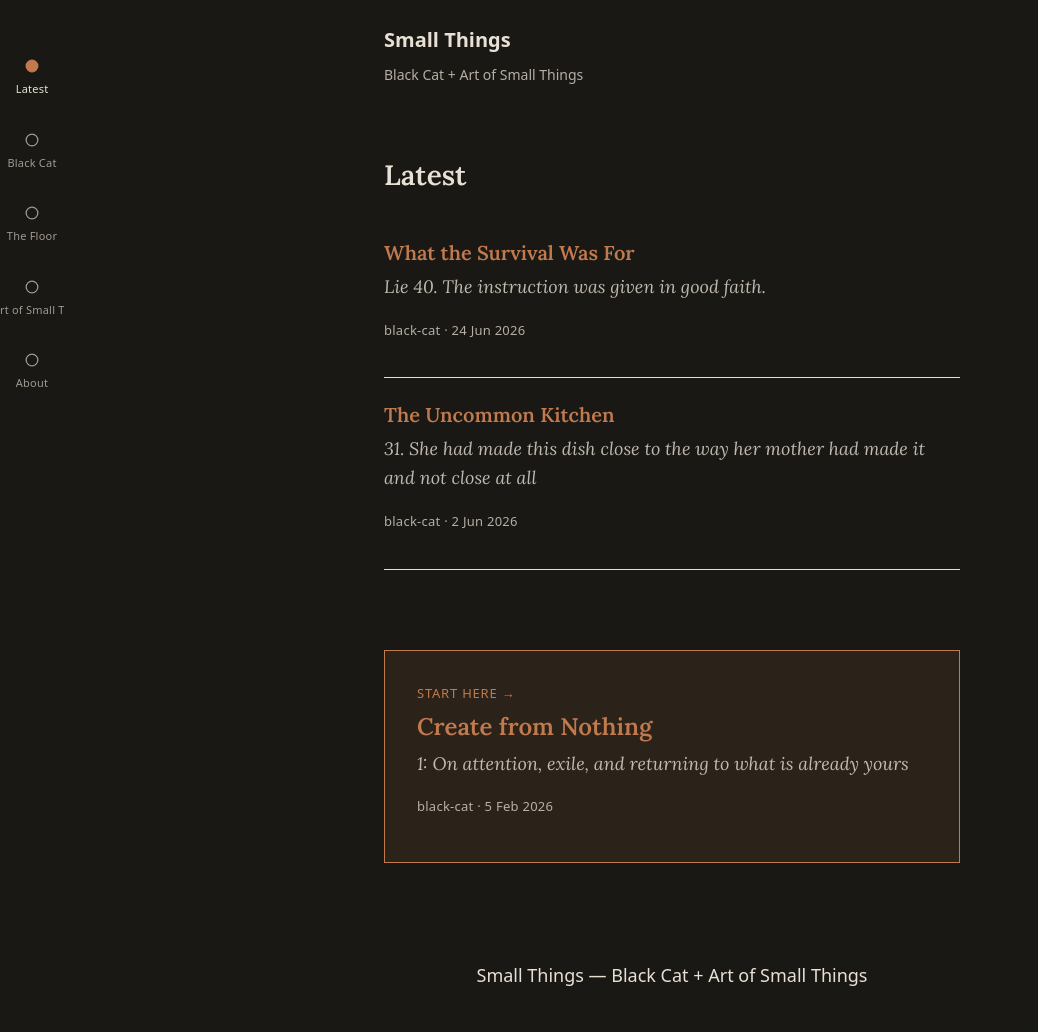
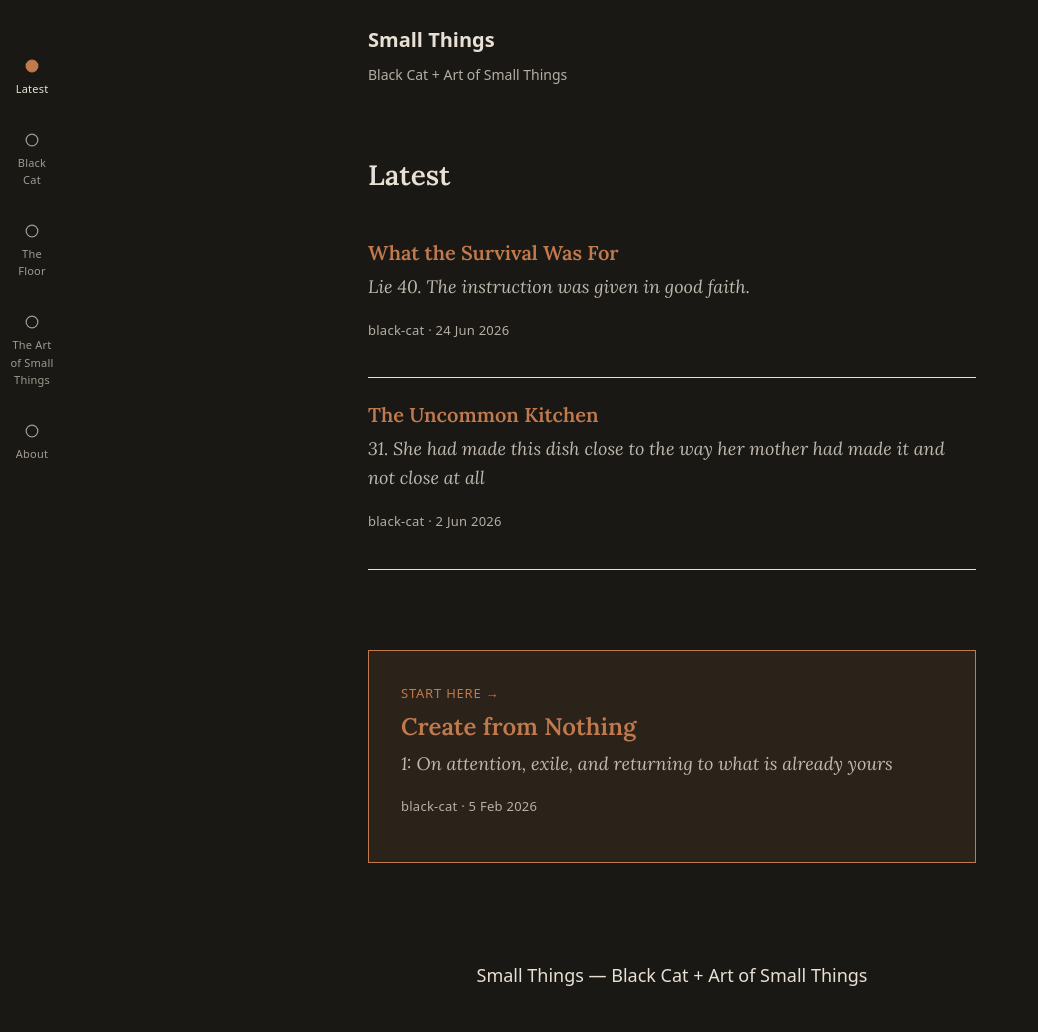
Before and after one commit to 2pix/small-things, a Jekyll site: the page built from index.html, in a window 1280 px wide. Shown: the whole page, without its empty margins (0-1038 px from the left). Built offline with Jekyll 4.4.1, drawn with Linux system fonts in a browser that asks for light colours.

Commit message:
Desktop: text at 50% of leftover space; fix rail label overflow
Text container recalculated as 50% of the 95% leftover after the
rail: rail 5% / margin 23.75% / text 47.5% / margin 23.75%. Rail
labels ("The Art of Small Things") were overflowing the narrow 5%
rail because .story-pill__label inherited white-space: nowrap from
the mobile row - added a desktop override to white-space: normal so
labels wrap inside the rail instead of spilling out.

```diff
--- a/assets/css/style.css
+++ b/assets/css/style.css
@@ -240,13 +240,13 @@ main {
   display: block;
 }
 
-/* Desktop — first-pass breakpoint, still structural only. Rail 5% / margin 25% / text+images 45% / margin 25%. Was 65% text - too wide on large screens, narrowed. */
+/* Desktop — first-pass breakpoint, still structural only. Rail 5% / margin 23.75% / text+images 47.5% / margin 23.75%. Text is 50% of the 95% leftover after the rail. */
 @media (min-width: 1024px) {
   .site-header,
   main,
   .site-footer {
-    padding-left: 30%; /* rail 5% + left margin 25% */
-    padding-right: 25%; /* right margin */
+    padding-left: 28.75%; /* rail 5% + left margin 23.75% */
+    padding-right: 23.75%; /* right margin */
   }
 
   main {
@@ -267,6 +267,11 @@ main {
     z-index: 10;
   }
 
+  .story-pill__label {
+    white-space: normal;
+    text-align: center;
+  }
+
   .post__body {
     text-align: justify;
   }
```
